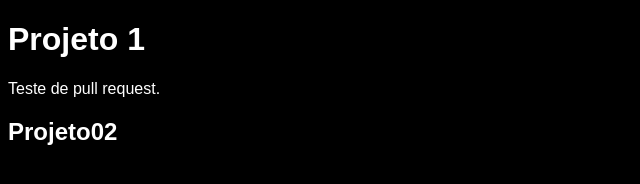
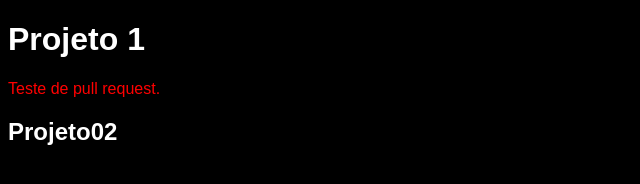
Before and after one commit to carl0s02/carl0s02.github.io, a plain HTML site: page index.html in a window 1280 px wide. Shown: the whole page, without its empty margins (0-640 px from the left). Drawn offline with Linux system fonts and the light colour scheme.

Commit message:
Teste de pull request.css

```diff
--- a/estilos.css
+++ b/estilos.css
@@ -3,3 +3,6 @@ body{
     background-color: black;
     color: white;
 }
+
+p{
+    color: red;
```
